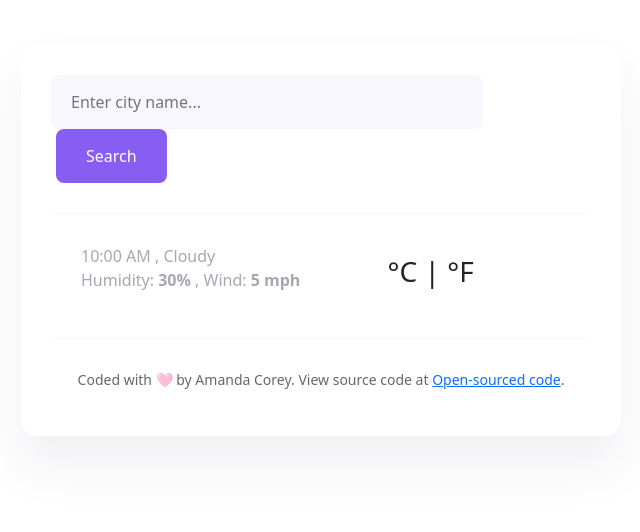
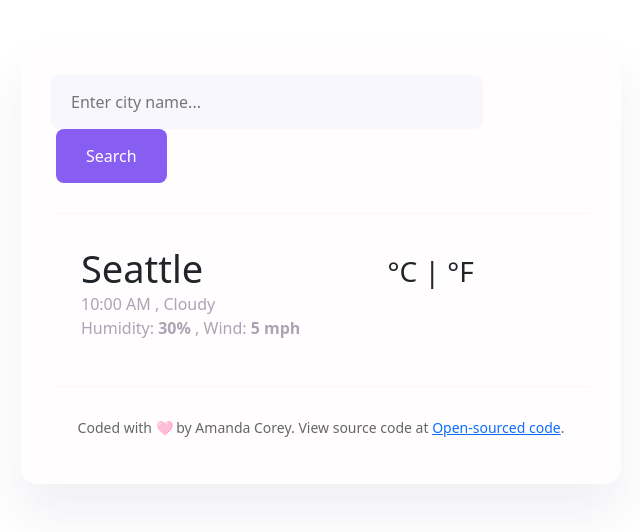
Before and after one commit to Amjcorey/weather_dash_app, a plain HTML site: page index.html in a window 1280 px wide. Shown: the whole page, without its empty margins (319-959 px from the left). Drawn offline with nearby package versions, Linux system fonts and the light colour scheme; no server answers.

Commit message:
update css

```diff
--- a/index.html
+++ b/index.html
@@ -37,7 +37,7 @@
         <main>
             <div class="weather-dash-data">
                 <div>
-                    <h1 class="weather-dash-city" id="city"></h1>
+                    <h1 class="weather-dash-city" id="city">Seattle</h1>
                     <p class="weather-dash-details">
                         <span id="time">10:00 AM </span>,
                         <span id="description">Cloudy </span>
--- a/src/weather.css
+++ b/src/weather.css
@@ -3,6 +3,7 @@
   color: #000;
   color: #C17553;
   color: #FAB59A;
+  color: #C1C2BB;
   color: #D4C7AC;
 color:#EEDFD0 ;
 color: #F8B463;
@@ -24,7 +25,7 @@ a {
 }
 
 .weatherdash-app {
-  background: white;
+  background: #fffdfe;
   max-width: 600px;
   margin: 45px auto;
   box-shadow: 0 30px 50px rgba(65, 50, 100, 0.08);
@@ -56,6 +57,12 @@ aside {
   border-radius: 8px;
   color: white;
 }
+
+.search-form-button:hover {
+  background: #C1C2BB;
+  color: #000;
+}
+
 
 main {
   padding: 30px;
@@ -89,6 +96,7 @@ main {
   line-height: 80px;
   font-weight: bold;
 }
+
 
 .weather-dash-units {
   margin-top: 6px;
```
